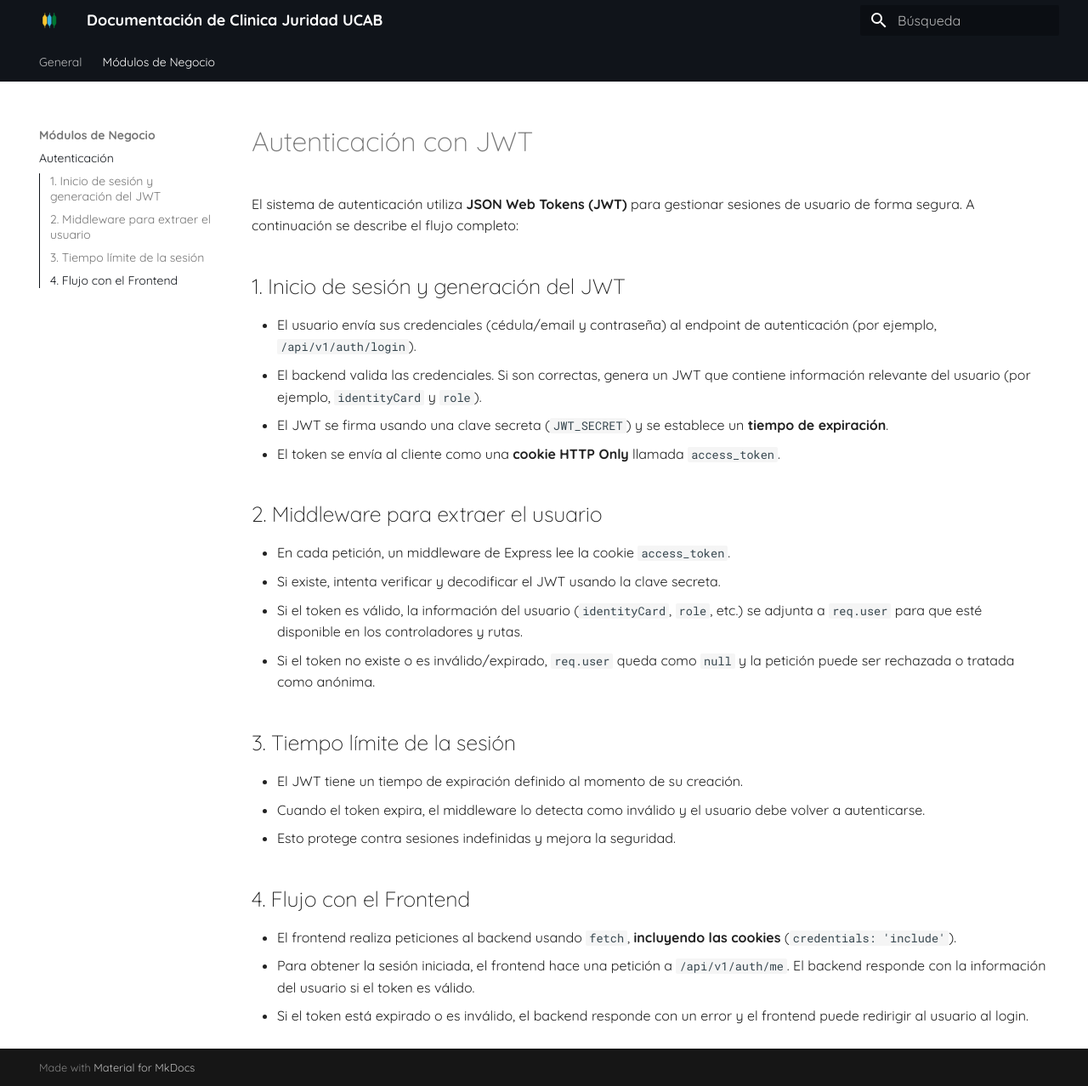
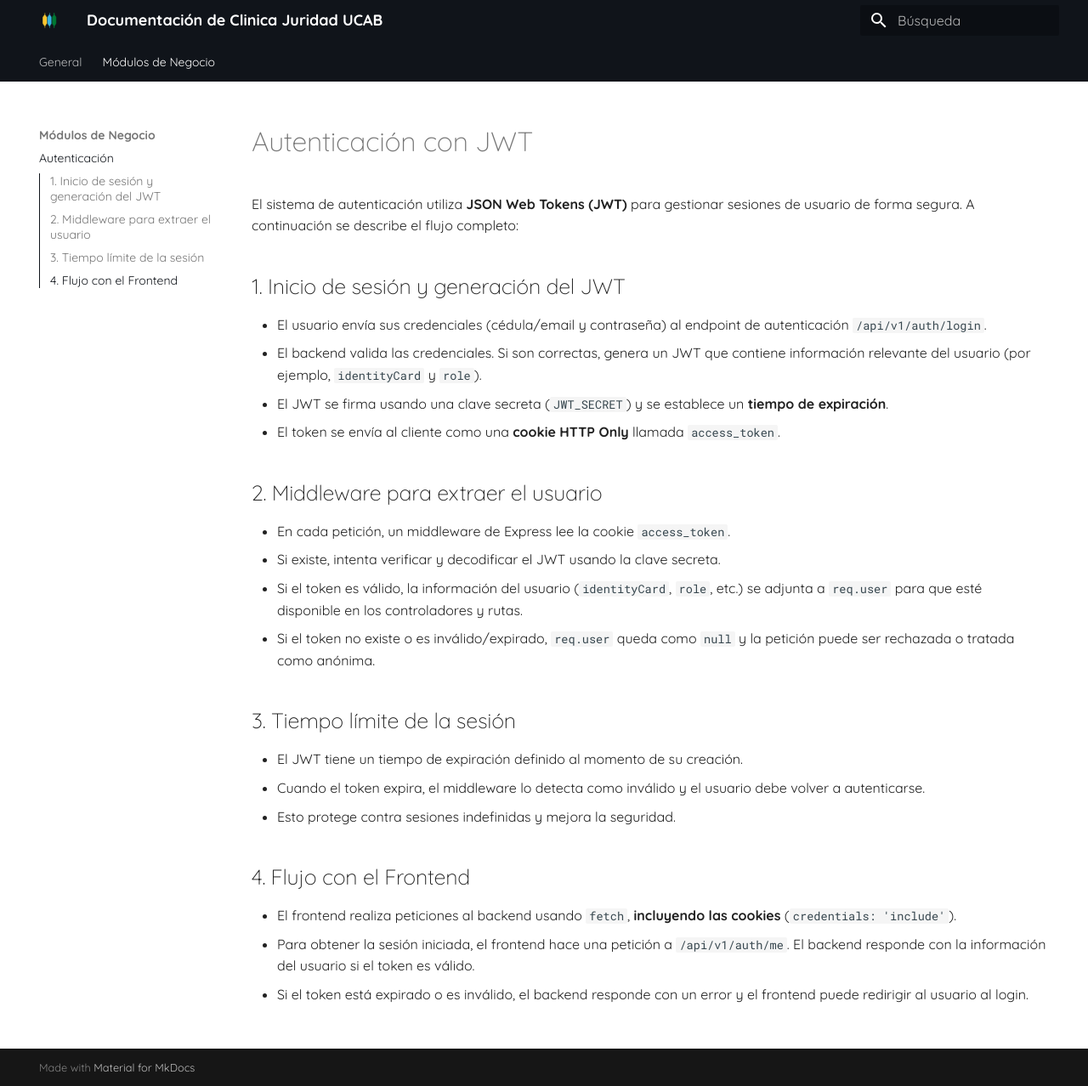
Before and after one commit to DanielCarrenoMar/ClinicaJuridica-UCAB, an MkDocs documentation site: the page built from docs/modules/auth.md, in a window 1280 px wide and 1278 px high. Shown: the whole window at 85% size. Built offline with MkDocs 1.6.1 and Material for MkDocs 9.7.7, drawn with Linux system fonts in a browser that asks for light colours.

Commit message:
feat: quitar por ejemplo de la docuemtnacion para el link de login

```diff
--- a/docs/modules/auth.md
+++ b/docs/modules/auth.md
@@ -5,7 +5,7 @@ El sistema de autenticación utiliza **JSON Web Tokens (JWT)** para gestionar se
 
 ## 1. Inicio de sesión y generación del JWT
 
-- El usuario envía sus credenciales (cédula/email y contraseña) al endpoint de autenticación (por ejemplo, `/api/v1/auth/login`).
+- El usuario envía sus credenciales (cédula/email y contraseña) al endpoint de autenticación `/api/v1/auth/login`.
 - El backend valida las credenciales. Si son correctas, genera un JWT que contiene información relevante del usuario (por ejemplo, `identityCard` y `role`).
 - El JWT se firma usando una clave secreta (`JWT_SECRET`) y se establece un **tiempo de expiración**.
 - El token se envía al cliente como una **cookie HTTP Only** llamada `access_token`.
```
